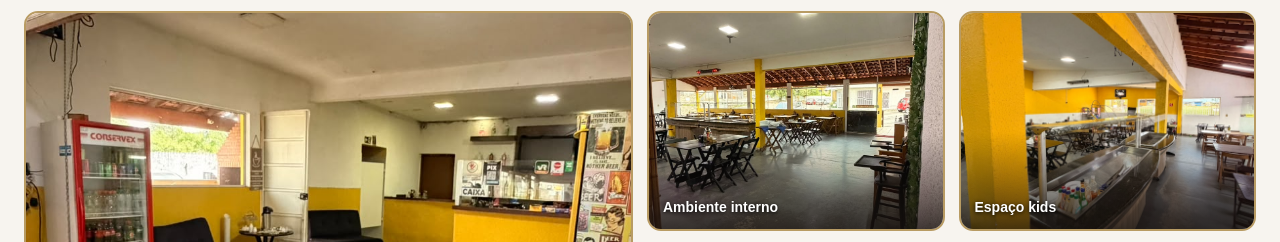
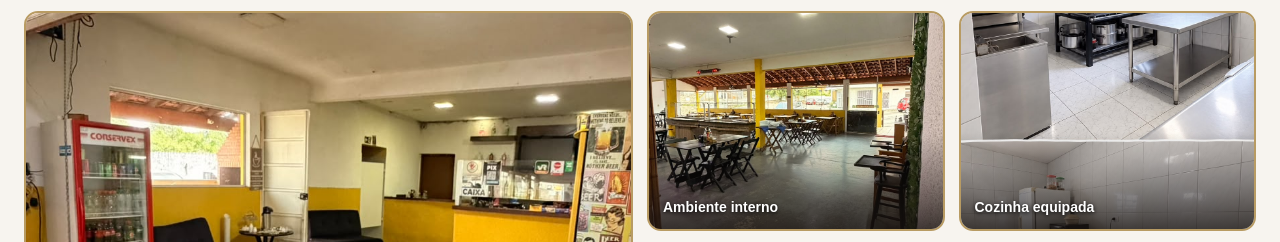
Before and after one commit to digitalseven777/dudaeventos, a website: page album.html in a window 1280 px wide. Shown: the part 2005-2247 px from the top of the page. Drawn offline with Linux system fonts and the light colour scheme.

Commit message:
Adiciona foto da cozinha ao álbum

```diff
--- a/album.html
+++ b/album.html
@@ -3,7 +3,7 @@
 .album-page{min-height:100vh}.album-header{padding:34px 0 24px}.album-header .back-link{display:inline-block;margin-bottom:26px;color:var(--red-dark);font-size:14px;font-weight:800}.album-header h1{margin:0 0 10px;font:700 clamp(34px,5vw,54px)/1.05 Georgia,serif}.album-header p{max-width:680px;color:var(--muted)}.album-grid{display:grid;grid-template-columns:repeat(4,minmax(0,1fr));grid-auto-rows:220px;gap:14px;padding:10px 0 64px}.album-card{position:relative;overflow:hidden;border:2px solid var(--yellow);border-radius:14px;background:var(--cream)}.album-card:nth-child(7n+1),.album-card:nth-child(7n+5){grid-column:span 2;grid-row:span 2}.album-card img{display:block;width:100%;height:100%;object-fit:cover;transition:transform .35s}.album-card:hover img{transform:scale(1.04)}.album-card:after{content:"";position:absolute;inset:55% 0 0;background:linear-gradient(transparent,#17120fc9);pointer-events:none}.album-card span{position:absolute;z-index:1;left:14px;bottom:12px;color:white;font-size:14px;font-weight:800;text-shadow:0 1px 4px #000}.album-footer{padding:20px 0;background:var(--ink);color:var(--white);text-align:center;font-size:13px}
 @media(max-width:850px){.album-grid{grid-template-columns:repeat(3,minmax(0,1fr));grid-auto-rows:200px}}
 @media(max-width:600px){.album-header{padding-top:24px}.header,.header-inner{height:78px}.logo{width:178px;height:74px;padding:4px 8px}.album-grid{grid-template-columns:repeat(2,minmax(0,1fr));grid-auto-rows:170px;gap:9px}.album-card:nth-child(7n+1),.album-card:nth-child(7n+5){grid-column:span 2;grid-row:span 1}}
-</style></head><body class="album-page"><header class="header"><div class="header-inner container"><a class="logo" href="/" aria-label="Duda Festas e Eventos — início"><img src="assets/logo-duda.svg" alt="Duda Festas e Eventos"></a><a class="btn btn-gold header-cta" href="/#agendamento">Consultar disponibilidade</a></div></header><main><section class="album-header container"><a class="back-link" href="/#espaco">← Voltar ao site</a><p class="section-label">Conheça cada cantinho</p><h1>Álbum do espaço</h1><p>Uma seleção de fotos para você explorar o salão, a área coberta, a churrasqueira e os espaços externos do Duda Festas e Eventos.</p></section><section class="album-grid container" aria-label="Álbum completo de fotos do local"><a class="album-card" href="assets/galeria/salao-principal.jpg" target="_blank" rel="noopener"><img src="assets/galeria/salao-principal.jpg" alt="Salão principal" loading="lazy"><span>Salão principal</span></a>
+</style></head><body class="album-page"><header class="header"><div class="header-inner container"><a class="logo" href="/" aria-label="Duda Festas e Eventos — início"><img src="assets/logo-duda.svg" alt="Duda Festas e Eventos"></a><a class="btn btn-gold header-cta" href="/#agendamento">Consultar disponibilidade</a></div></header><main><section class="album-header container"><a class="back-link" href="/#espaco">← Voltar ao site</a><p class="section-label">Conheça cada cantinho</p><h1>Álbum do espaço</h1><p>Uma seleção de fotos para você explorar o salão, a cozinha, a área coberta, a churrasqueira e os espaços externos do Duda Festas e Eventos.</p></section><section class="album-grid container" aria-label="Álbum completo de fotos do local"><a class="album-card" href="assets/galeria/salao-principal.jpg" target="_blank" rel="noopener"><img src="assets/galeria/salao-principal.jpg" alt="Salão principal" loading="lazy"><span>Salão principal</span></a>
 <a class="album-card" href="assets/galeria/salao-coberto.jpg" target="_blank" rel="noopener"><img src="assets/galeria/salao-coberto.jpg" alt="Salão coberto" loading="lazy"><span>Salão coberto</span></a>
 <a class="album-card" href="assets/galeria/churrasqueira.jpg" target="_blank" rel="noopener"><img src="assets/galeria/churrasqueira.jpg" alt="Área da churrasqueira" loading="lazy"><span>Área da churrasqueira</span></a>
 <a class="album-card" href="assets/galeria/area-externa.jpg" target="_blank" rel="noopener"><img src="assets/galeria/area-externa.jpg" alt="Área externa" loading="lazy"><span>Área externa</span></a>
@@ -19,6 +19,7 @@
 <a class="album-card" href="assets/galeria/salao-mesas-05.jpg" target="_blank" rel="noopener"><img src="assets/galeria/salao-mesas-05.jpg" alt="Outro ângulo do salão" loading="lazy"><span>Outro ângulo do salão</span></a>
 <a class="album-card" href="assets/galeria/salao-mesas-06.jpg" target="_blank" rel="noopener"><img src="assets/galeria/salao-mesas-06.jpg" alt="Salão e área de circulação" loading="lazy"><span>Salão e área de circulação</span></a>
 <a class="album-card" href="assets/galeria/salao-mesas-07.jpg" target="_blank" rel="noopener"><img src="assets/galeria/salao-mesas-07.jpg" alt="Ambiente interno" loading="lazy"><span>Ambiente interno</span></a>
+<a class="album-card" href="assets/galeria/cozinha.jpg" target="_blank" rel="noopener"><img src="assets/galeria/cozinha.jpg" alt="Cozinha equipada com fogão industrial, bancadas e refrigeradores" loading="lazy"><span>Cozinha equipada</span></a>
 <a class="album-card" href="assets/galeria/brinquedoteca.jpg" target="_blank" rel="noopener"><img src="assets/galeria/brinquedoteca.jpg" alt="Espaço kids" loading="lazy"><span>Espaço kids</span></a>
 <a class="album-card" href="assets/galeria/fachada-lateral.jpg" target="_blank" rel="noopener"><img src="assets/galeria/fachada-lateral.jpg" alt="Vista lateral da fachada" loading="lazy"><span>Vista lateral da fachada</span></a>
 <a class="album-card" href="assets/galeria/fachada-frontal.jpg" target="_blank" rel="noopener"><img src="assets/galeria/fachada-frontal.jpg" alt="Fachada e entrada" loading="lazy"><span>Fachada e entrada</span></a>
--- a/server/index.js
+++ b/server/index.js
@@ -253,6 +253,7 @@ function serveFile(response, file, contentType) {
     "/assets/galeria/patio-coberto-02.jpg": ["assets/galeria/patio-coberto-02.jpg", "image/jpeg"],
     "/assets/galeria/patio-churrasqueira.jpg": ["assets/galeria/patio-churrasqueira.jpg", "image/jpeg"],
     "/assets/galeria/patio-circulacao.jpg": ["assets/galeria/patio-circulacao.jpg", "image/jpeg"],
+    "/assets/galeria/cozinha.jpg": ["assets/galeria/cozinha.jpg", "image/jpeg"],
   };
   const adminFiles = {
     "/admin.css": ["admin.css", "text/css; charset=utf-8"], "/admin.js": ["admin.js", "text/javascript; charset=utf-8"],
```
Also changed, not shown: assets/galeria/cozinha.jpg (added).
